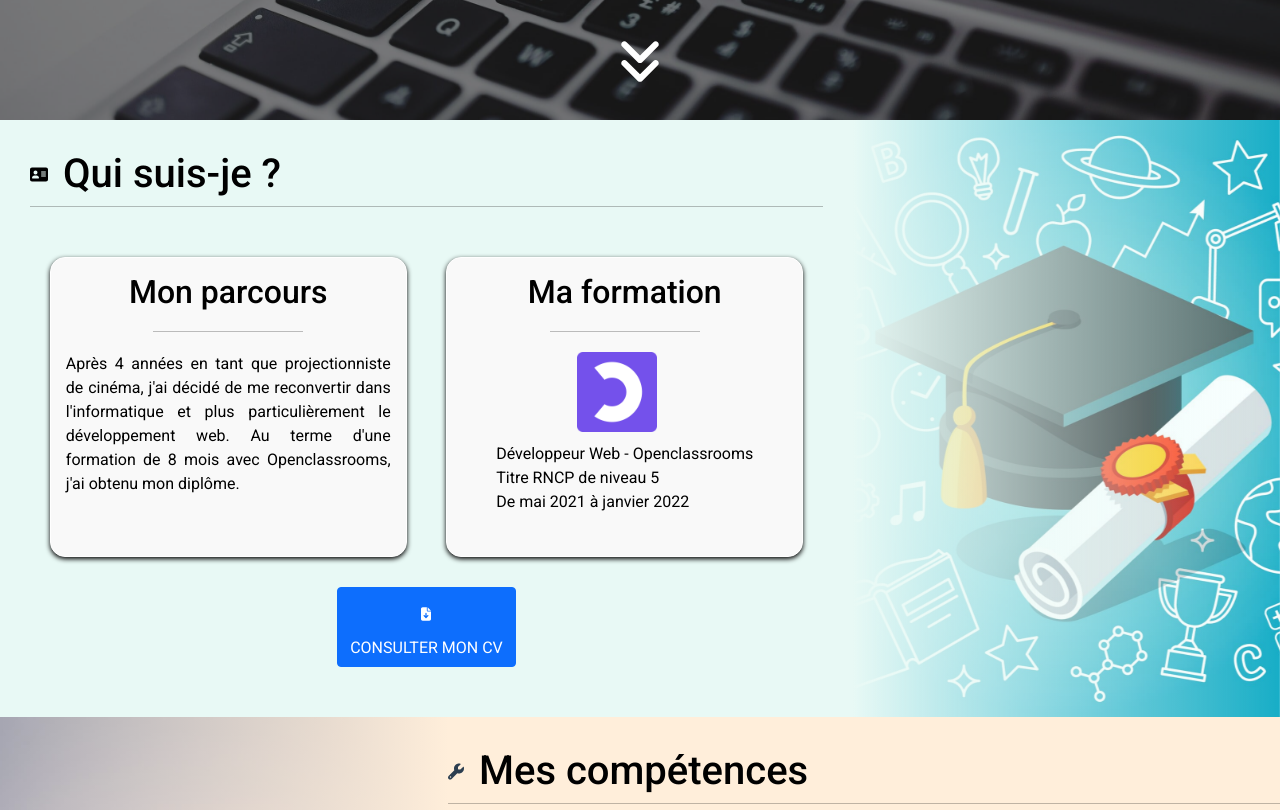
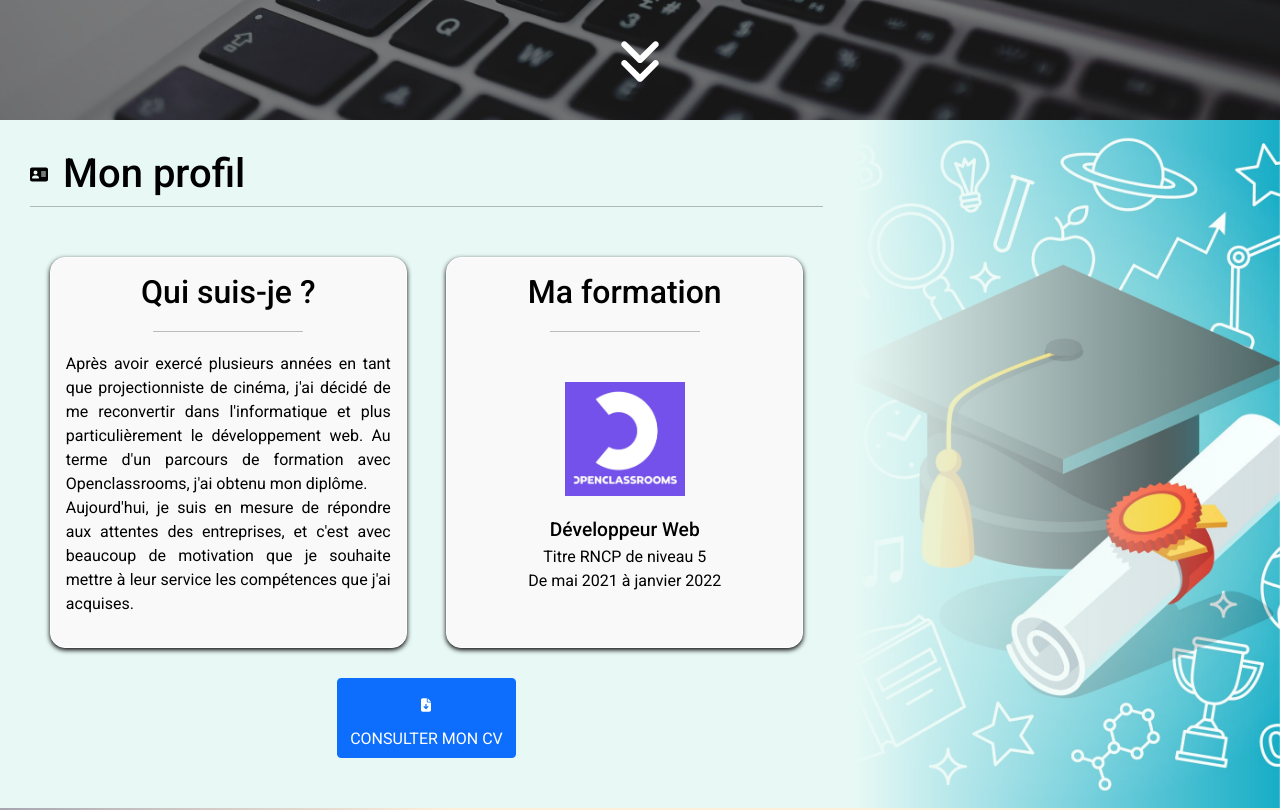
Before and after one commit to ValtnM/Portfolio, a Vue app: page / in a window 1280 px wide. Shown: the part 680-1490 px from the top of the page. Built offline with nearby package versions, Linux system fonts and the light colour scheme.

Commit message:
Modification de la partie Profil

```diff
--- a/src/components/Menu.vue
+++ b/src/components/Menu.vue
@@ -11,7 +11,7 @@
       <div class="collapse navbar-collapse justify-content-end" id="navbarSupportedContent">
         <ul class="navbar-nav mr-auto">
           <li class="nav-item active">
-            <a class="nav-link" href="#profile">Qui suis-je ?</a>
+            <a class="nav-link" href="#profile">Mon profil</a>
           </li>
           <li class="nav-item">
             <a class="nav-link" href="#skills">Mes compétences</a>
--- a/src/components/Profile.vue
+++ b/src/components/Profile.vue
@@ -3,26 +3,27 @@
     <div class="profile">
       <div class="profile-title">
         <font-awesome-icon class="address-card-icon" icon="address-card" />
-        <h2>Qui suis-je ?</h2>
+        <h2>Mon profil</h2>
       </div>
       <hr>
       <div class="profile__content">
         <div class="infos">
           <div class="parcours" @click="parcoursLog">
-            <h3>Mon parcours</h3>
+            <h3>Qui suis-je ?</h3>
             <hr>
             <p>
-              Après 4 années en tant que projectionniste de cinéma, j'ai décidé de me reconvertir dans l'informatique et plus particulièrement le développement web.
-              Au terme d'une formation de 8 mois avec Openclassrooms, j'ai obtenu mon diplôme.
+              Après avoir exercé plusieurs années en tant que projectionniste de cinéma, j'ai décidé de me reconvertir dans l'informatique et plus particulièrement le développement web.
+              Au terme d'un parcours de formation avec Openclassrooms, j'ai obtenu mon diplôme.<br>
+              Aujourd'hui, je suis en mesure de répondre aux attentes des entreprises, et c'est avec beaucoup de motivation que je souhaite mettre à leur service les compétences que j'ai acquises.
             </p>
           </div>
           <div class="formation">
             <h3>Ma formation</h3>
             <hr>
             <div class="openclassrooms">
-              <img src="../assets/logo_openclassrooms.png" alt="Logo openclassrooms">
-              <p class="infos">
-                Développeur Web - Openclassrooms<br>
+              <img src="../assets/openclassrooms.jpg" alt="Logo openclassrooms">
+              <p>
+                <span>Développeur Web</span><br>
                 Titre RNCP de niveau 5<br>
                 De mai 2021 à janvier 2022
               </p>
@@ -155,14 +156,13 @@ export default {
 
     .parcours {
       width: 45%;
-      height: 300px;
+      height: auto;
       border: 1px white solid;
       border-radius: 15px;
       box-shadow: 0 2px 5px black;
       padding: 15px;
       background: #f9f9f9;
       margin-bottom: 30px;
-      // transform: translateX(-3000px);
       opacity: 0;
 
 
@@ -182,14 +182,12 @@ export default {
 
     .formation {
       width: 45%;
-      height: 300px;
       border: 1px white solid;
       border-radius: 15px;
       box-shadow: 0 2px 5px black;
       padding: 15px;
       background: #f9f9f9;
       margin-bottom: 30px;
-      // transform: translateX(-3000px);
       opacity: 0;
 
       &-active {
@@ -206,14 +204,20 @@ export default {
         align-items: center;
         margin-top: 50px;
 
-        .infos {
+        p {
+          display: inline;
           text-align: left;
           margin: auto 0;
+
+          span {
+            font-size: 1.2em;
+            font-weight: 500;
+          }
         }
 
         img {
-          width: 80px;
-          height: 80px;
+          width: 120px;
+          // height: 120px;
           margin-right: 15px;
         }
       }
@@ -225,12 +229,16 @@ export default {
   @media screen and (max-width: 1380px) {
     .openclassrooms {
       flex-direction: column;
-      margin-top: 20px!important;
+
+      p {
+        text-align: center!important;
+
+      }
     }
 
     img {
-      // order: 2;
-      margin-bottom: 10px!important;
+      margin-bottom: 20px!important;
+      margin-right: 0!important;
     }
   }
 
@@ -241,7 +249,6 @@ export default {
 
       .parcours {
         width: 90%;
-        height: 220px;
         margin: 0 auto 30px auto;
         &-active {
           animation: block 600ms forwards;
@@ -250,7 +257,6 @@ export default {
 
       .formation {
         width: 90%;
-        height: 220px;
         margin: 0 auto 30px auto;
         &-active {
           animation: block 600ms forwards 200ms;
```
Also changed, not shown: src/assets/openclassrooms.jpg (added), 3 other files (tests, documents, lock files or other folders).
